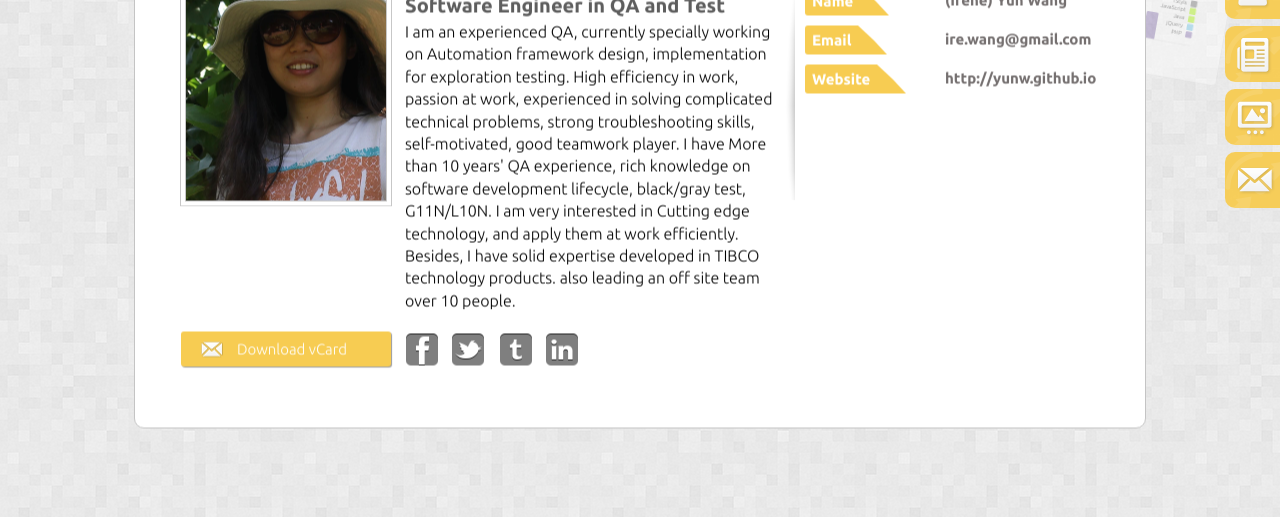
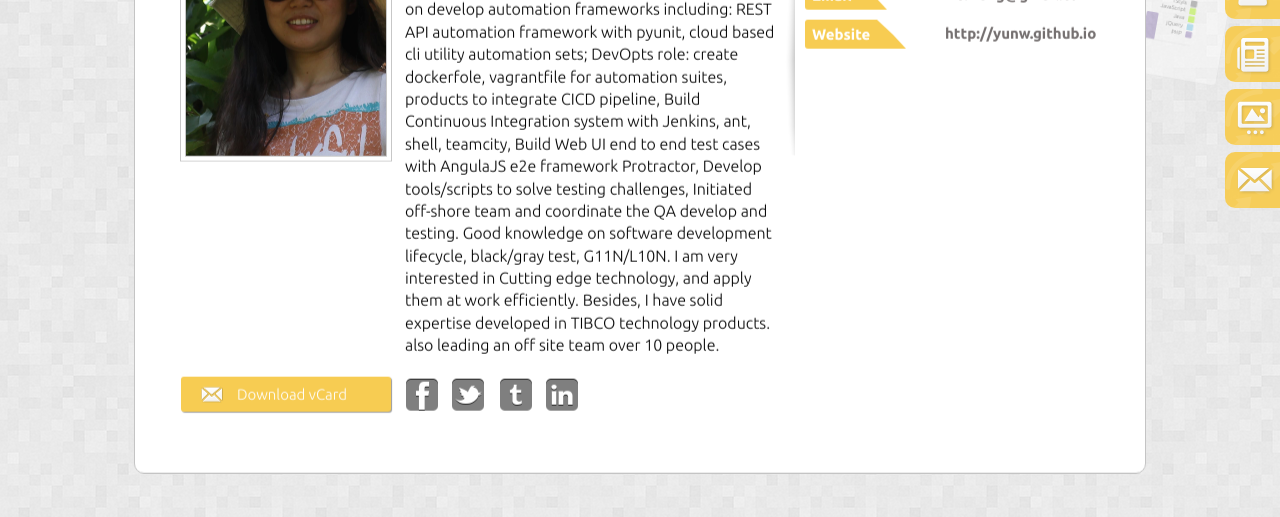
Before and after one commit to yunw/yunw.github.io, a plain HTML site: page author.html in a window 1280 px wide. Shown: the part 283-800 px from the top of the page. Drawn offline with Linux system fonts and the light colour scheme; some packages are replaced by stand-ins of ours; a script that the page names is missing.

Commit message:
Update author.html

```diff
--- a/author.html
+++ b/author.html
@@ -105,11 +105,9 @@
 			<section class="aboutme">
 				<hgroup>
 					<h2 class="f30">Yun Wang</h2>
-					<h2 class="f20">Software Engineer in QA and Test</h2>
+					<h2 class="f20">Software Engineer in Test</h2>
 				</hgroup>
-				<p>I am an experienced QA, currently specially working on Automation framework design, implementation for exploration testing.
-                   High efficiency in work, passion at work, experienced in solving complicated technical problems,  strong troubleshooting skills, self-motivated, good teamwork player.
-                   I have More than 10 years' QA experience, rich knowledge on software development lifecycle, black/gray test, G11N/L10N. I am very interested in Cutting edge technology,
+				<p>I am an experienced QA architect, currently working on develop automation frameworks including: REST API automation framework with pyunit, cloud based cli utility automation sets; DevOpts role: create dockerfole, vagrantfile for automation suites, products to integrate CICD pipeline, Build Continuous Integration system with Jenkins, ant, shell, teamcity, Build Web UI end to end test cases with AngulaJS e2e framework Protractor, Develop tools/scripts to solve testing challenges, Initiated off-shore team and coordinate the QA develop and testing. Good knowledge on software development lifecycle, black/gray test, G11N/L10N. I am very interested in Cutting edge technology,
                    and apply them at work efficiently. Besides, I have solid expertise developed in TIBCO technology products.
                     also leading an off site team over 10 people.
                    </p>
@@ -140,7 +138,7 @@
 						<span>2004-2006</span>
 					</li>
 					<li>
-						<h3>QA Manager</h3>
+						<h3>QA Architect</h3>
 						<p>functional QA, team management</p>
 						<span>2006-2012</span>
 					</li>
```
